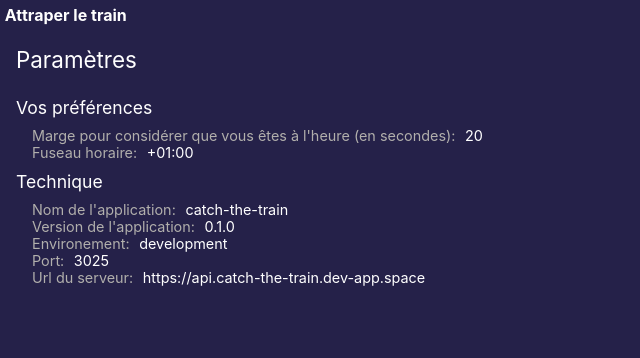
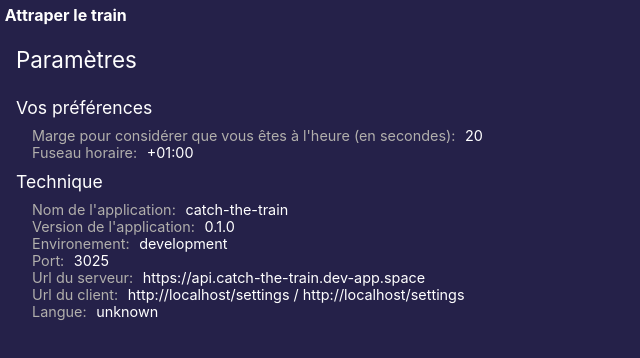
Before and after one commit to JulienRobberechts/catch-the-train-client, a React (Create React App) app: page /settings in a window 1280 px wide. Shown: the top 358 px of the page, without its empty margins (0-640 px from the left). Built offline with nearby package versions, Linux system fonts and the light colour scheme.

Commit message:
:sparkles: langue config

```diff
--- a/src/components/settingsPage/index.js
+++ b/src/components/settingsPage/index.js
@@ -1,10 +1,12 @@
 import React from "react";
 import styled from "styled-components";
 import { Helmet } from "react-helmet";
+import { useSelector } from "react-redux";
+
 import { colors } from "../../design/colors";
 import techConfig from "../../config";
 import { selectToTheStation } from "../../domains/toTheStation/selectors";
-import { useSelector } from "react-redux";
+import getLanguage from "../../domains/config/getLanguage";
 
 const SettingsPage = () => {
   const {
@@ -13,6 +15,8 @@ const SettingsPage = () => {
     stationConfiguration,
     userConfiguration
   } = useSelector(selectToTheStation);
+
+  const clientUrl = window.location.href;
 
   return (
     <>
@@ -87,6 +91,18 @@ const SettingsPage = () => {
           <EqualSign>:</EqualSign>
           <Value>{techConfig.SERVER_ROOT_URL}</Value>
         </KeyValue>
+        <KeyValue>
+          <Key>Url du client</Key>
+          <EqualSign>:</EqualSign>
+          <Value>
+            {clientUrl} / {techConfig.CLIENT_URL}
+          </Value>
+        </KeyValue>
+        <KeyValue>
+          <Key>Langue</Key>
+          <EqualSign>:</EqualSign>
+          <Value>{getLanguage(techConfig.CLIENT_URL)}</Value>
+        </KeyValue>
       </Section>
     </>
   );
--- a/src/config.js
+++ b/src/config.js
@@ -6,7 +6,8 @@ const config = {
   ENVIRONMENT: process.env.NODE_ENV,
   SERVER_ROOT_URL:
     process.env.REACT_APP_SERVER_ROOT_URL || "http://localhost:3000",
-  PORT: process.env.PORT || "3025"
+  PORT: process.env.PORT || "3025",
+  CLIENT_URL: window.location.href
 };
 
 module.exports = config;
--- /dev/null
+++ b/src/domains/config/getLanguage.js
@@ -0,0 +1,17 @@
+const getLanguage = clientUrl => {
+  if (!clientUrl) {
+    return "unknown";
+  }
+
+  if (clientUrl.includes("attraper-le-train")) {
+    return "fr";
+  }
+
+  if (clientUrl.includes("catch-the-train")) {
+    return "en";
+  }
+
+  return "unknown";
+};
+
+export default getLanguage;
```
Also changed, not shown: 1 other file (tests, documents, lock files or other folders).
